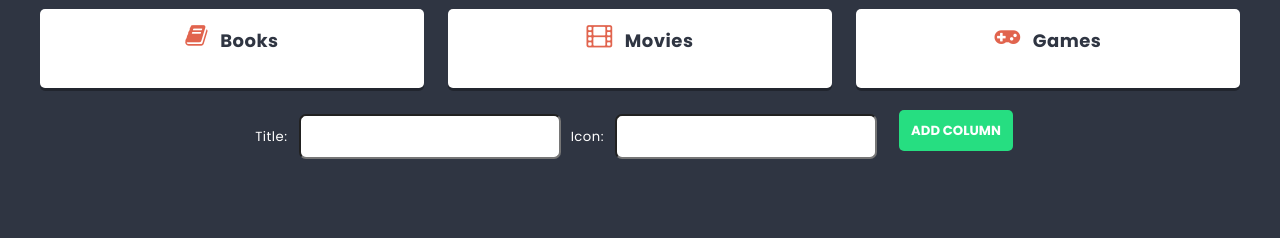
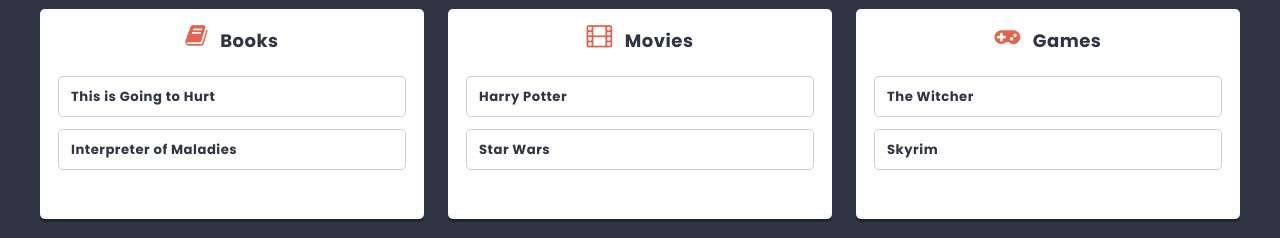
Before and after one commit to Adriannan23/MyFirstRactApp, a React (Create React App) app: page / in a window 1280 px wide. Shown: the part 532-770 px from the top of the page. Built offline with nearby package versions, Linux system fonts and the light colour scheme.

Commit message:
add cardForm component

```diff
--- /dev/null
+++ b/src/components/Card/Card.js
@@ -0,0 +1,9 @@
+import styles from './Card.module.scss';
+
+const Card = props => {
+  return (
+    <li className={styles.card}>{props.title}</li>
+  );
+};
+
+export default Card;
--- /dev/null
+++ b/src/components/Card/Card.module.scss
@@ -0,0 +1,13 @@
+@import '../../styles/settings.scss';
+
+.card {
+    position: relative;
+    background: $color-light;
+    border: 1px solid lighten($color-dark, 60%);
+    padding: $base-size;
+    margin: 0 0 $base-size 0;
+    border-radius: $radius;
+    display: flex;
+    justify-content: space-between;
+    font-weight: bold;
+}
--- a/src/components/Column/Column.js
+++ b/src/components/Column/Column.js
@@ -1,10 +1,14 @@
 import styles from './Column.module.scss'
+import Card from './../Card/Card';
 
 const Column = props => {
   return (
     <article className={styles.column}>
 
       <h2 className={styles.title}> <span className={styles.icon + ' fa fa-' + props.icon} />{props.title}</h2>
+      <ul className={styles.cards}>
+        {props.cards.map(card => <Card key={card.id} title={card.title} />)}
+      </ul>
     </article>
   );
 };
--- a/src/components/ColumnForm/ColumnForm.js
+++ b/src/components/ColumnForm/ColumnForm.js
@@ -18,6 +18,7 @@
       <span className={styles.formContainer}><span className={styles.columnFormTitle} >Title: </span><input type="text" value={title} onChange={e => setTitle(e.target.value)} /></span>
       <span className={styles.formContainer}><span className={styles.columnFormTitle}>Icon: </span><input type="text" value={icon} onChange={e => setIcon(e.target.value)} /> </span>
       <Button>Add column</Button>
+
     </form>
   );
 };
--- a/src/components/List/List.js
+++ b/src/components/List/List.js
@@ -6,13 +6,38 @@
 
 const List = () => {
   const [columns, setColumns] = useState([
-    { id: 1, title: 'Books', icon: 'book' },
-    { id: 2, title: 'Movies', icon: 'film' },
-    { id: 3, title: 'Games', icon: 'gamepad' }
+    {
+      id: 1,
+      title: 'Books',
+      icon: 'book',
+      cards: [
+        { id: 1, title: 'This is Going to Hurt' },
+        { id: 2, title: 'Interpreter of Maladies' }
+      ]
+    },
+    {
+      id: 2,
+      title: 'Movies',
+      icon: 'film',
+      cards: [
+        { id: 1, title: 'Harry Potter' },
+        { id: 2, title: 'Star Wars' }
+      ]
+    },
+    {
+      id: 3,
+      title: 'Games',
+      icon: 'gamepad',
+      cards: [
+        { id: 1, title: 'The Witcher' },
+        { id: 2, title: 'Skyrim' }
+      ]
+    }
+
   ]);
 
   const addColumn = newColumn => {
-    setColumns([...columns, { id: shortid(), title: newColumn.title, icon: newColumn.icon }]);
+    setColumns([...columns, { id: shortid(), title: newColumn.title, icon: newColumn.icon, cards: [] }]);
   };
 
   return (
@@ -22,7 +47,8 @@
       </header>
       <p className={styles.description}>Interesting things I want to check out</p>
       <section className={styles.columns}>
-        {columns.map(column => <Column key={column.id} title={column.title} icon={column.icon} />)}
+        {columns.map(column => <Column key={column.id} id={column.id} title={column.title} icon={column.icon} cards={column.cards} />)}
+
       </section>
       <ColumnForm action={addColumn} />
     </div>
```
Also changed, not shown: src/components/CardForm/CardForm.js (added, +21 -0 lines), src/components/CardForm/CardForm.module.scss (added, +21 -0 lines).
